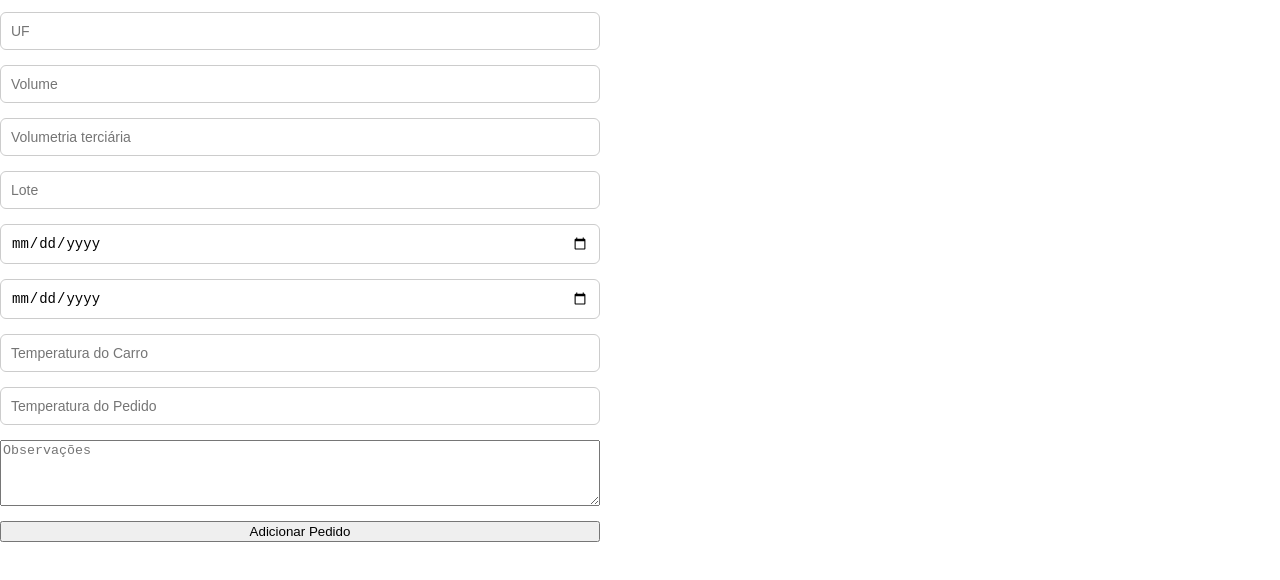
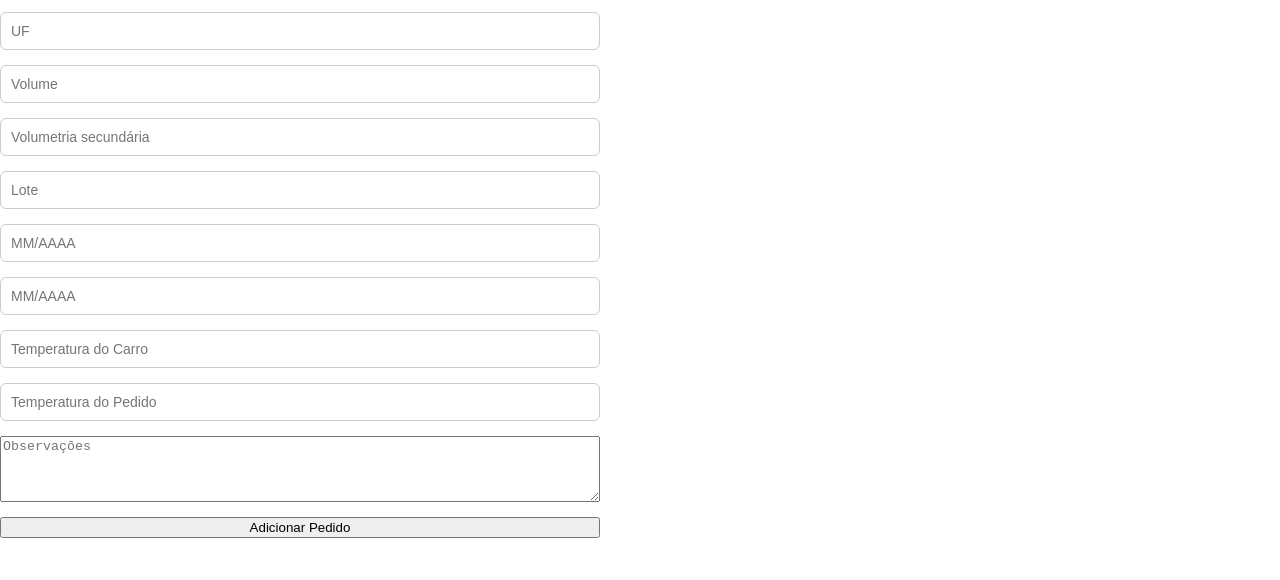
Before and after one commit to jribeir/controle-pedidos, a plain HTML site: page index.html in a window 1280 px wide. Shown: the part 214-794 px from the top of the page. Drawn offline with Linux system fonts and the light colour scheme; no server answers.

Commit message:
index.html

```diff
--- a/index.html
+++ b/index.html
@@ -42,10 +42,10 @@
             <input type="text" id="pedido" placeholder="Número do Pedido" required>
             <input type="text" id="uf" placeholder="UF" required>
             <input type="number" id="volume" placeholder="Volume" required>
-            <input type="number" id="volume_ter" placeholder="Volumetria terciária" required>
+            <input type="number" id="volume_sec" placeholder="Volumetria secundária" required>
             <input type="text" id="lote" placeholder="Lote" required>
-            <input type="date" id="fabricacao" required>
-            <input type="date" id="validade" required>
+            <input type="text" id="fabricacao" placeholder="MM/AAAA" maxlength="7" required>
+            <input type="text" id="validade" placeholder="MM/AAAA" maxlength="7" required>
             <input type="number" id="tempCarro" placeholder="Temperatura do Carro" required step="0.1">
             <input type="number" id="tempPedido" placeholder="Temperatura do Pedido" required step="0.1">
             <textarea id="obs" placeholder="Observações"></textarea>
```
